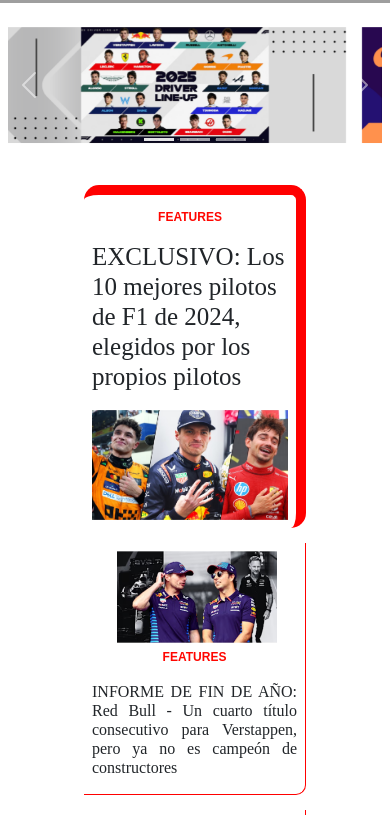
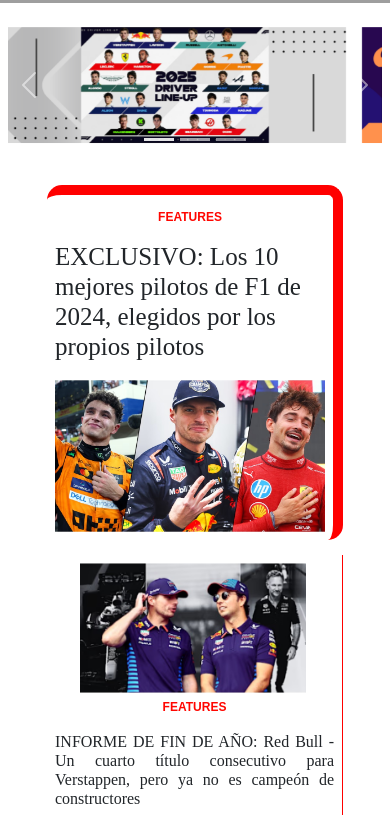
Before and after one commit to SantiagoMinelli/comision-74945, a plain HTML site: page index.html in a window 390 px wide. Shown: the part 629-1444 px from the top of the page. Drawn offline with nearby package versions, Linux system fonts and the light colour scheme; grey boxes are pictures that could not be loaded.

Commit message:
media query grid

```diff
--- a/css/style.css
+++ b/css/style.css
@@ -563,8 +563,8 @@
 @media screen and (max-width:895px){
     /*-INDEX-*/
     main section .grid-noticia{
-        padding-left: 20%;
-        padding-right: 20%;
+        padding-left: 10%;
+        padding-right: 10%;
         display: grid;
         grid-template-columns: 1fr;
         grid-template-rows: 150px;
@@ -614,8 +614,8 @@
 @media screen and (max-width:800px){
     /*-INDEX-*/
     main section .grid-noticia{
-        padding-left: 20%;
-        padding-right: 20%;
+        padding-left: 10%;
+        padding-right: 10%;
         display: grid;
         grid-template-columns: 1fr;
         grid-template-rows: 50px;
```
